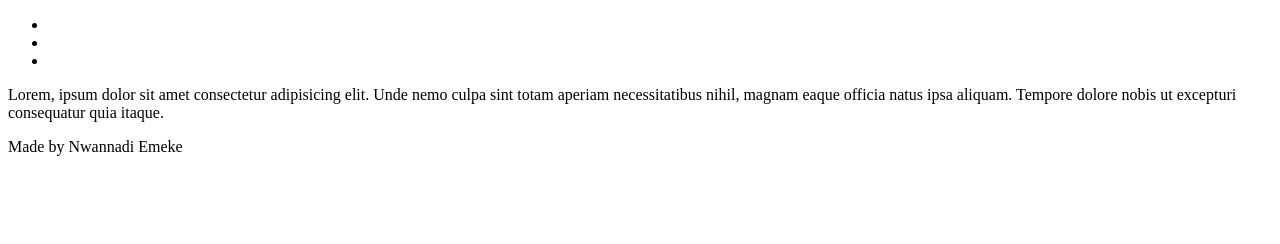
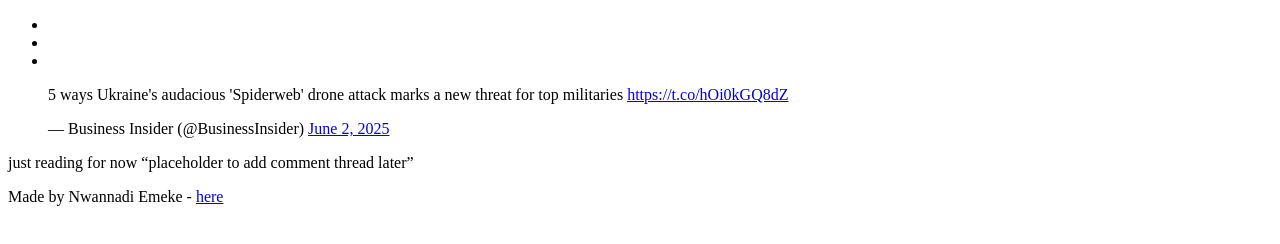
Before and after one commit to emekedev/My_First_Portfolio, a plain HTML site: page html_basic/index.html in a window 1280 px wide. Drawn offline with Linux system fonts and the light colour scheme.

Commit message:
add index.html

```diff
--- a/html_basic/index.html
+++ b/html_basic/index.html
@@ -15,12 +15,12 @@
     </header>
 
     <main>
-        <article>Lorem, ipsum dolor sit amet consectetur adipisicing elit. Unde nemo culpa sint totam aperiam necessitatibus nihil, magnam eaque officia natus ipsa aliquam. Tempore dolore nobis ut excepturi consequatur quia itaque.</article>
-        <aside><p></p></aside>
+        <article><blockquote class="twitter-tweet"><p lang="en" dir="ltr">5 ways Ukraine&#39;s audacious &#39;Spiderweb&#39; drone attack marks a new threat for top militaries <a href="https://t.co/hOi0kGQ8dZ">https://t.co/hOi0kGQ8dZ</a></p>&mdash; Business Insider (@BusinessInsider) <a href="https://twitter.com/BusinessInsider/status/1929643807672275419?ref_src=twsrc%5Etfw">June 2, 2025</a></blockquote> <script async src="https://platform.twitter.com/widgets.js" charset="utf-8"></script> </article>
+        <aside><p> just reading for now “placeholder to add comment thread later”</p></aside>
     </main>
 
     <footer>
-        <p>Made by Nwannadi Emeke <a href="tweets.html" target="_blank"></a></p>
+        <p> Made by Nwannadi Emeke - <a href="tweets.html" target="_blank">here</a></p>
     </footer>
 </body>
 </html>
```
